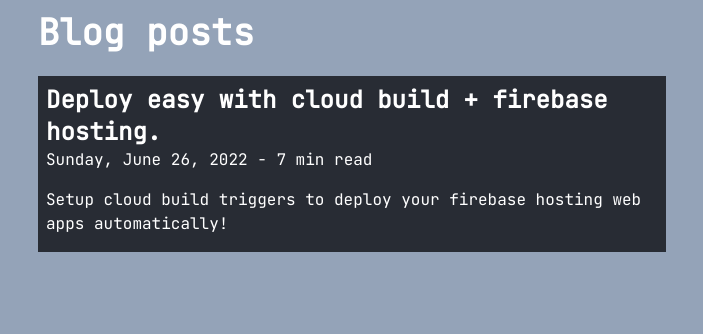
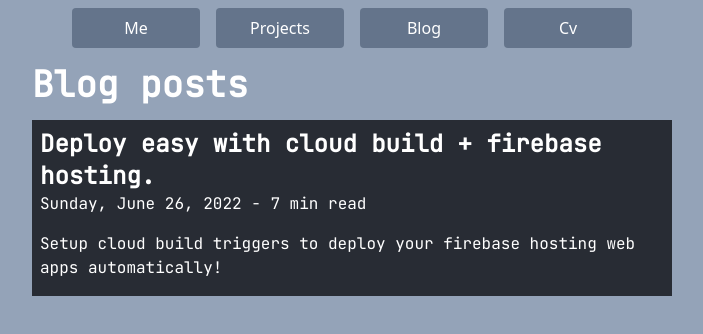
Before and after one commit to felixlucien/felix-blog, a React (Create React App) app in the folder packages/frontend/: page /blog in a window 1280 px wide. Shown: the top 334 px of the page, without its empty margins (288-991 px from the left). Built offline with nearby package versions, Linux system fonts and the light colour scheme; no server answers; a web font is replaced by a local one.

Commit message:
Add toolbar for easy navigation

```diff
--- a/packages/frontend/src/blog/ArticleLoader.js
+++ b/packages/frontend/src/blog/ArticleLoader.js
@@ -6,6 +6,8 @@
 
 import ReactMarkdown from "react-markdown";
 import remarkGfm from "remark-gfm";
+
+import { Toolbar } from "../components/Toolbar";
 
 import * as styles from "./articlestyles.css";
 
@@ -47,8 +49,9 @@
   }, []);
 
   return (
-    <div className="p-4 bg-gray-300 flex flex-col items-center">
-      <div className="w-4/5">
+    <div className="bg-gray-300 flex flex-col items-center">
+      <Toolbar />
+      <div className="w-4/5 p-4">
         <ReactMarkdown
           escapeHtml={false}
           renderers={renderers}
@@ -67,9 +70,10 @@
 
 export const ArticlesList = () => {
   return (
-    <div className="bg-slate-400 w-full h-screen p-3 flex flex-col items-center">
+    <div className="bg-slate-400 w-full h-screen flex flex-col items-center">
+      <Toolbar />
       <div className="w-1/2 flex flex-col gap-4">
-        <h1 className="title-text text-4xl text-white font-bold mb-2">
+        <h1 className="title-text text-4xl text-white font-bold mt-2">
           Blog posts
         </h1>
         {articles.map((x, i) => (
--- a/packages/frontend/src/blog/articlestyles.css
+++ b/packages/frontend/src/blog/articlestyles.css
@@ -15,6 +15,7 @@
   color: white;
   font-family: "JetBrains Mono", Menlo, Monaco, "Courier New", monospace;
   word-wrap: break-word;
+
   background-color: rgb(40, 44, 52);
 }
 
--- /dev/null
+++ b/packages/frontend/src/components/Toolbar.js
@@ -0,0 +1,32 @@
+import { Link } from "react-router-dom";
+
+export const Toolbar = () => {
+  return (
+    <div className="flex flex-row">
+      <Link
+        className="text-center rounded p-2 m-2 w-16 md:w-32 bg-slate-500 text-white"
+        to="/me"
+      >
+        Me
+      </Link>
+      <Link
+        className="text-center rounded p-2 m-2 w-24 md:w-32 bg-slate-500 text-white"
+        to="/projects"
+      >
+        Projects
+      </Link>
+      <Link
+        className="text-center rounded p-2 m-2 w-16 md:w-32 bg-slate-500 text-white"
+        to="/blog"
+      >
+        Blog
+      </Link>
+      <Link
+        className="text-center rounded p-2 m-2 w-16 md:w-32 bg-slate-500 text-white"
+        to="/cv"
+      >
+        Cv
+      </Link>
+    </div>
+  );
+};
--- a/packages/frontend/src/pages/LandingPage.js
+++ b/packages/frontend/src/pages/LandingPage.js
@@ -34,15 +34,15 @@
           </Link>
           <Link
             className="text-center rounded p-2 m-2 w-16 md:w-32 bg-slate-500 text-white"
+            to="/blog"
+          >
+            Blog
+          </Link>
+          <Link
+            className="text-center rounded p-2 m-2 w-16 md:w-32 bg-slate-500 text-white"
             to="/cv"
           >
             Cv
-          </Link>
-          <Link
-            className="text-center rounded p-2 m-2 w-16 md:w-32 bg-slate-500 text-white"
-            to="/blog"
-          >
-            Blog
           </Link>
         </div>
       </div>
--- a/packages/frontend/src/pages/Me.js
+++ b/packages/frontend/src/pages/Me.js
@@ -1,15 +1,11 @@
 import professionalPic from "../assets/felix-professional.jpeg";
-import { motion } from "framer-motion";
+
+import { Toolbar } from "../components/Toolbar";
 
 export const MePage = () => {
   return (
-    <motion.div
-      initial={{ scaleY: 0 }}
-      animate={{ scaleY: 1 }}
-      exit={{ scaleY: 0 }}
-      transition={{ duration: 0.5 }}
-    >
-      <div className="w-screen md:h-screen bg-slate-400 flex flex-col items-center justify-center">
+    <div className="w-screen md:h-screen bg-slate-400 flex flex-col items-center">
+      <Toolbar />
       <div className="w-4/5 p-2 bg-white my-2">
         <div className="flex flex-col md:flex-row">
           <img src={professionalPic} className="w-64 h-64" />
@@ -20,11 +16,10 @@
             <p>Hi, I'm Felix and I'm passionate about developing software.</p>
             <p>
               I believe a bright and prosperous future can be created for
-                humanity through the development of technology for good. My
-                dream is of a future where toil and repetitive tasks are a thing
-                of the past, where humans can focus on doing meaningful stuff
-                and let the machines do things that are boring, repetitive or
-                dangerous.
+              humanity through the development of technology for good. My dream
+              is of a future where toil and repetitive tasks are a thing of the
+              past, where humans can focus on doing meaningful stuff and let the
+              machines do things that are boring, repetitive or dangerous.
             </p>
             <p className="mt-2">
               The development of software offers a unique oppurtunity to
@@ -33,9 +28,9 @@
             </p>
             <p className="mt-2">
               To me, there's no better feeling than pushing code that saves
-                people time and makes our world ever more productive and
-                efficient than ever, leaving us with more time to do the things
-                that really matter.
+              people time and makes our world ever more productive and efficient
+              than ever, leaving us with more time to do the things that really
+              matter.
             </p>
           </div>
         </div>
@@ -60,9 +55,9 @@
           .
         </h1>
         <h1 className="mx-1">
-            I'm also interested in how the world works, how we live within it
-            and how we can improve our quality of life through the development
-            of technology.
+          I'm also interested in how the world works, how we live within it and
+          how we can improve our quality of life through the development of
+          technology.
         </h1>
         <h1 className="font-bold">Contact</h1>
         <div className="flex flex-row">
@@ -78,6 +73,5 @@
         </div>
       </div>
     </div>
-    </motion.div>
   );
 };
--- a/packages/frontend/src/pages/Projects.js
+++ b/packages/frontend/src/pages/Projects.js
@@ -8,17 +8,14 @@
 import autocompleteSimple from "../assets/autocomplete-simple.png";
 import autocompleteComplex from "../assets/autocomplete-complex.png";
 
+import { Toolbar } from "../components/Toolbar";
+
 const CARD_STYLE = "w-full md:w-4/5 p-2 bg-white mt-2";
 
 export const ProjectsPage = () => {
   return (
-    <motion.div
-      initial={{ scaleY: 0 }}
-      animate={{ scaleY: 1 }}
-      exit={{ scaleY: 0 }}
-      transition={{ duration: 0.5 }}
-    >
-      <div className="w-screen overflow-y-auto h-screen bg-slate-400 flex flex-col items-center justify-center">
+    <div className="w-screen h-screen bg-slate-400 flex flex-col items-center">
+      <Toolbar />
       <div className={CARD_STYLE}>
         <div className="mx-2">
           <h1 className="text-2xl">My projects.</h1>
@@ -44,8 +41,8 @@
               <h1>
                 An app where you create a family, add all members and create
                 shopping lists which automatically synchronize between them.
-                  Everyone adds stuff in their own time and the next time
-                  someone goes, they just grab all the things on the list.
+                Everyone adds stuff in their own time and the next time someone
+                goes, they just grab all the things on the list.
               </h1>
             </div>
             <div className="md:ml-auto mt-2 md:mt-0">
@@ -71,8 +68,8 @@
               <h1>
                 At the time, the cross-platform development framework Flutter
                 hadn't yet gone mainstream, there didn't yet exist an
-                  autocomplete textfield ui component and I desperately needed
-                  one for the aforementioned ShareShop app.
+                autocomplete textfield ui component and I desperately needed one
+                for the aforementioned ShareShop app.
               </h1>
               <h1 className="font-bold">The solution</h1>
               <h1>
@@ -103,10 +100,10 @@
               <h1 className="font-bold">The solution</h1>
               <h1>
                 I connected an ethernet interface (enc28j60) via the SPI gpio
-                  pins, allowing the ESP 8266 to act as a bridge from wired
-                  medium to wireless, nice! I had to mess around with the LWIP
-                  stack and implemented a cool command prompt so you could issue
-                  router commands, for example:
+                pins, allowing the ESP 8266 to act as a bridge from wired medium
+                to wireless, nice! I had to mess around with the LWIP stack and
+                implemented a cool command prompt so you could issue router
+                commands, for example:
               </h1>
               <div className="flex flex-col gap-2 mt-2">
                 <code className="bg-black text-white">show netif all</code>
@@ -118,6 +115,5 @@
         </div>
       </div>
     </div>
-    </motion.div>
   );
 };
```
Lines whose indentation alone changed are shown as unchanged.
